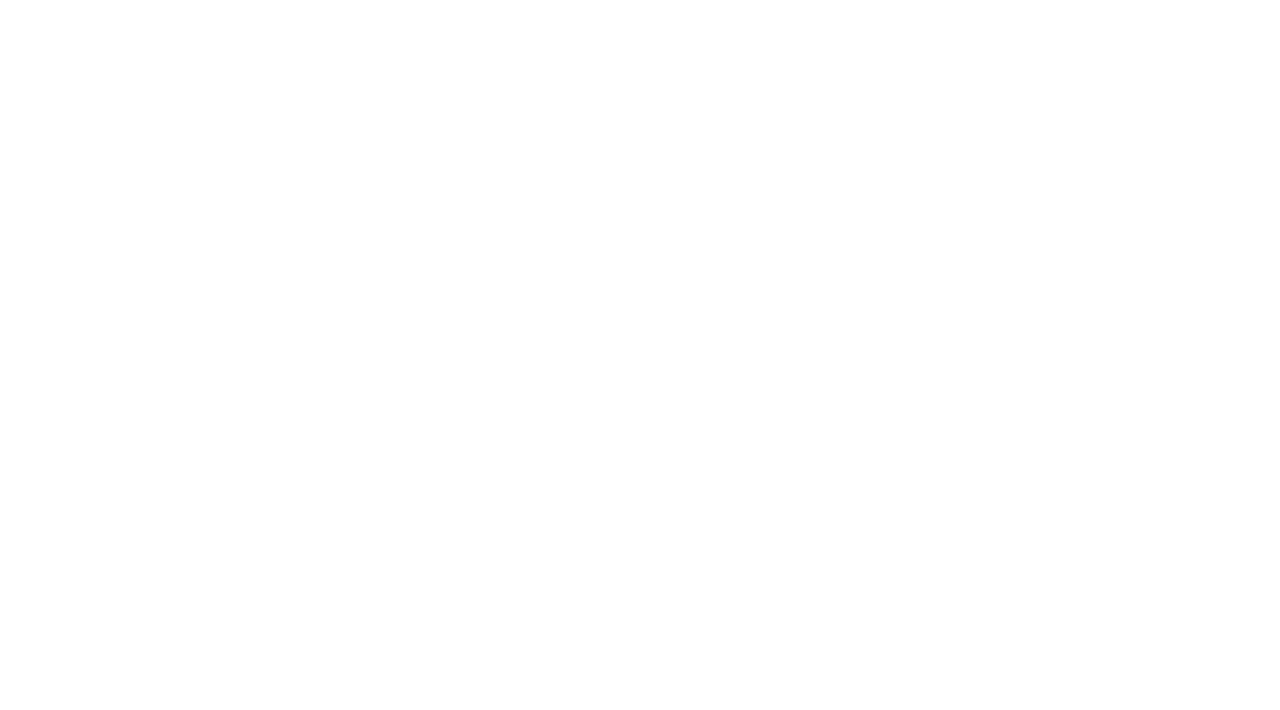
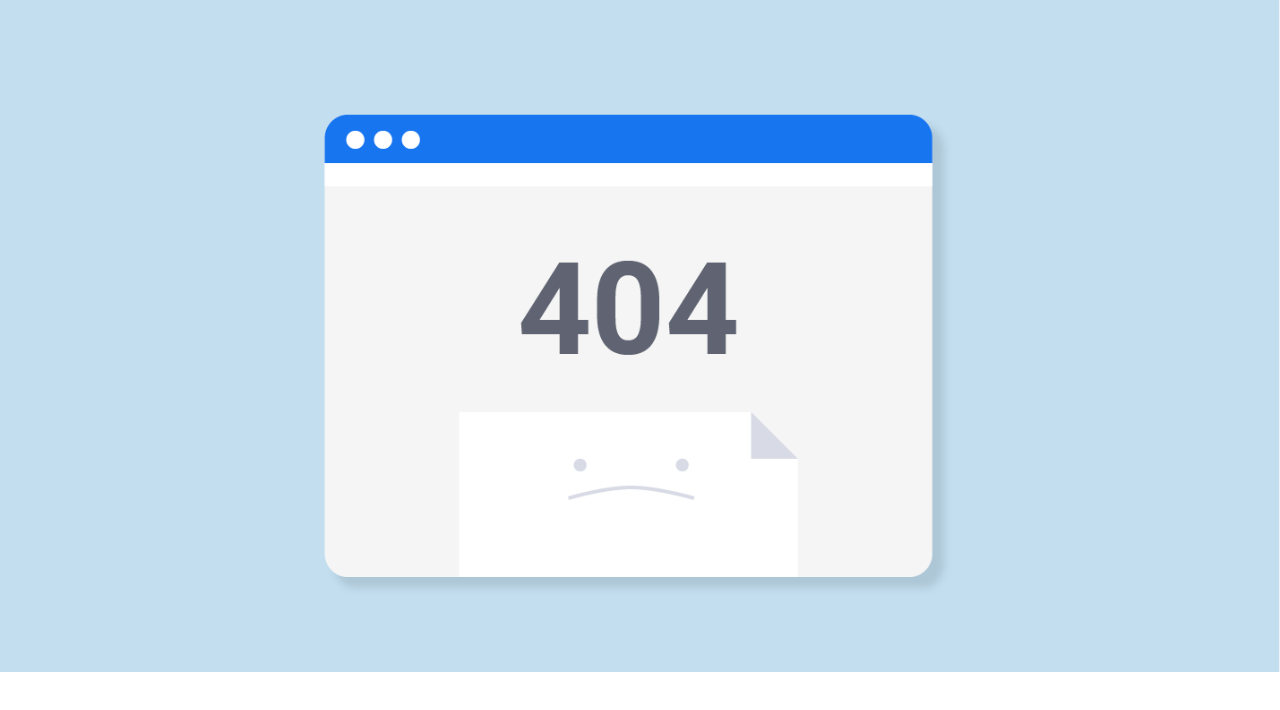
Before and after one commit to eminakcil/accreditation-react, a React (Vite) app: page /notFound in a window 1280 px wide. Before the commit this address had no page. Shown: the top 710 px of the page. Built offline with nearby package versions, Linux system fonts and the light colour scheme.

Commit message:
404 NOT FOUND && StrategicSystem col-1 and icon

```diff
--- /dev/null
+++ b/src/pages/NotFound.jsx
@@ -0,0 +1,16 @@
+import React from 'react'
+
+const NotFound = () => {
+  return (
+    <>
+      <div style={{ backgroundColor: '#c2deef' }}>
+        <img
+          src="/images/http-error-404.png"
+          alt="Bonnie image"
+        />
+      </div>
+    </>
+  )
+}
+
+export default NotFound
--- a/src/pages/StrategicPlans/StrategicSystem.jsx
+++ b/src/pages/StrategicPlans/StrategicSystem.jsx
@@ -4,6 +4,7 @@ import Button from '@components/Button'
 import Divider from '@components/Divider'
 import { Card } from 'flowbite-react'
 import React, { Fragment, useEffect, useState } from 'react'
+import { FaRegCalendarAlt } from 'react-icons/fa'
 import { Link } from 'react-router-dom'
 import Loading from '../../components/Loading'
 import { StrategicSystemService } from '../../services'
@@ -46,7 +47,7 @@ const StrategicSystem = () => {
           <Divider />
         </div>
         <Card>
-          <div className="grid grid-cols-3 gap-6">
+          <div className="grid grid-cols-1 gap-6">
             {strategicSystemList &&
               strategicSystemList.map((strategicSystem) => (
                 <Fragment key={strategicSystem._id}>
@@ -56,6 +57,7 @@ const StrategicSystem = () => {
                     </h5>
                     <hr />
                     <div className="ml-auto mt-auto flex items-center gap-2">
+                      <FaRegCalendarAlt />
                       {dateFormat(strategicSystem.createdAt)}
                     </div>
                     <div className="ml-auto mt-auto flex items-center gap-2">
--- a/src/pages/StrategicPlans/StrategicSystemDetail.jsx
+++ b/src/pages/StrategicPlans/StrategicSystemDetail.jsx
@@ -9,6 +9,7 @@ import { dateFormat, getPath } from '../../utils'
 import { search } from '../../icons'
 import { Card } from 'flowbite-react'
 import Divider from '@components/Divider'
+import { FaRegCalendarAlt } from 'react-icons/fa'
 
 const StrategicSystemDetail = () => {
   const params = useParams() // strategicSystemId
@@ -65,8 +66,9 @@ const StrategicSystemDetail = () => {
                     {strategicPlan.title}
                   </h5>
                   <hr />
+                  <h5> {strategicService.title}</h5>
                   <div className="ml-auto mt-auto flex items-center gap-2">
-                    {dateFormat(strategicPlan.createdAt)}
+                    <FaRegCalendarAlt /> {dateFormat(strategicPlan.createdAt)}
                   </div>
                   <div className="ml-auto mt-auto flex items-center gap-2">
                     <Button
--- a/src/routes.jsx
+++ b/src/routes.jsx
@@ -14,12 +14,19 @@ const RoomInformation = lazy(() => import('./pages/RoomInformation/RoomInformati
 
 const Login = lazy(() => import('./pages/Login/Login'))
 
+const NotFound = lazy(() => import('./pages/NotFound'))
+
 /** @type {import('react-router-dom').RouteObject[]} */
 
 const routes = [
   {
     path: 'login',
     element: <Login />,
+    lazy: true,
+  },
+  {
+    path: 'notFound',
+    element: <NotFound />,
     lazy: true,
   },
   {
```
Also changed, not shown: public/images/http-error-404.png (added).
